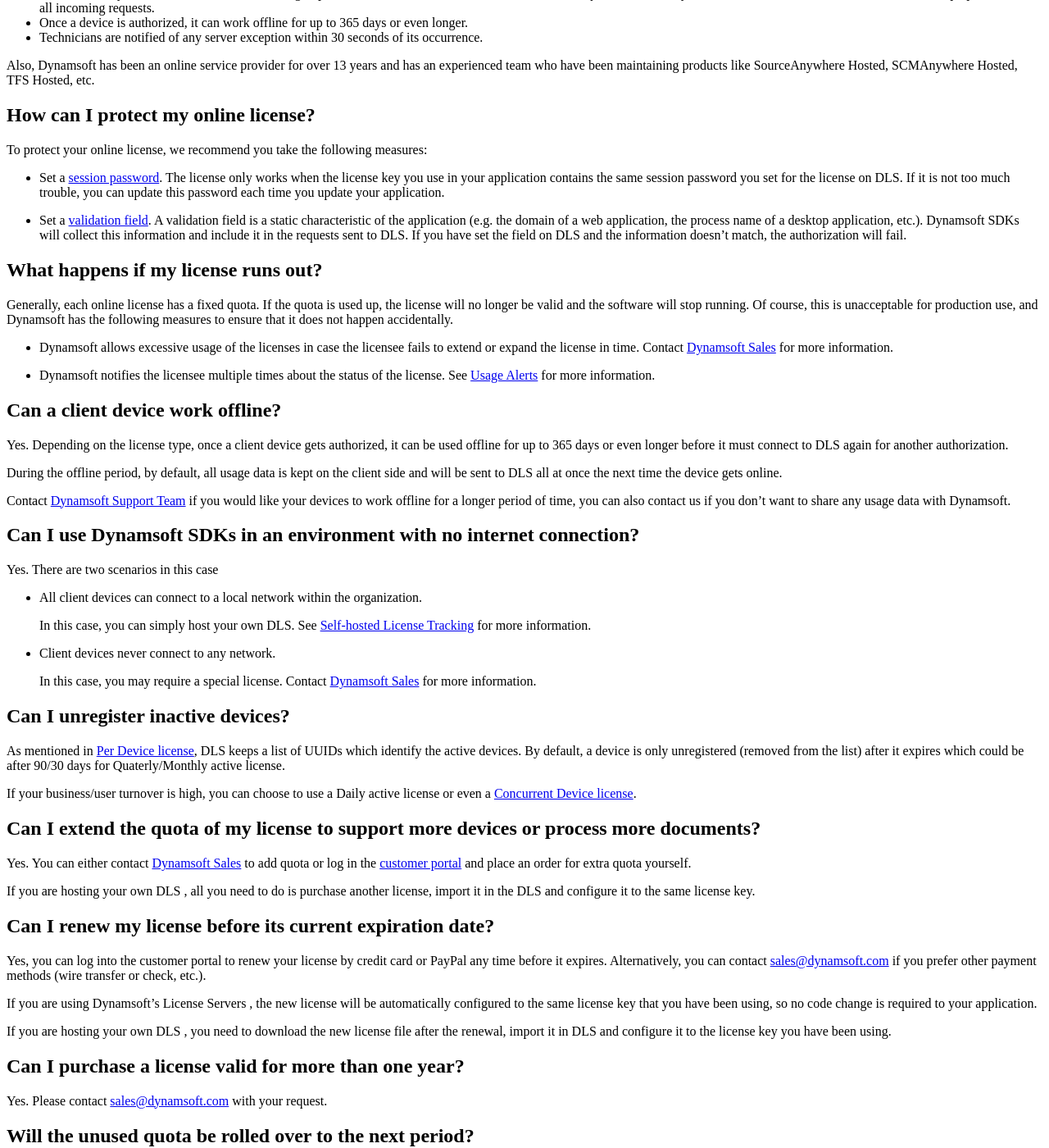
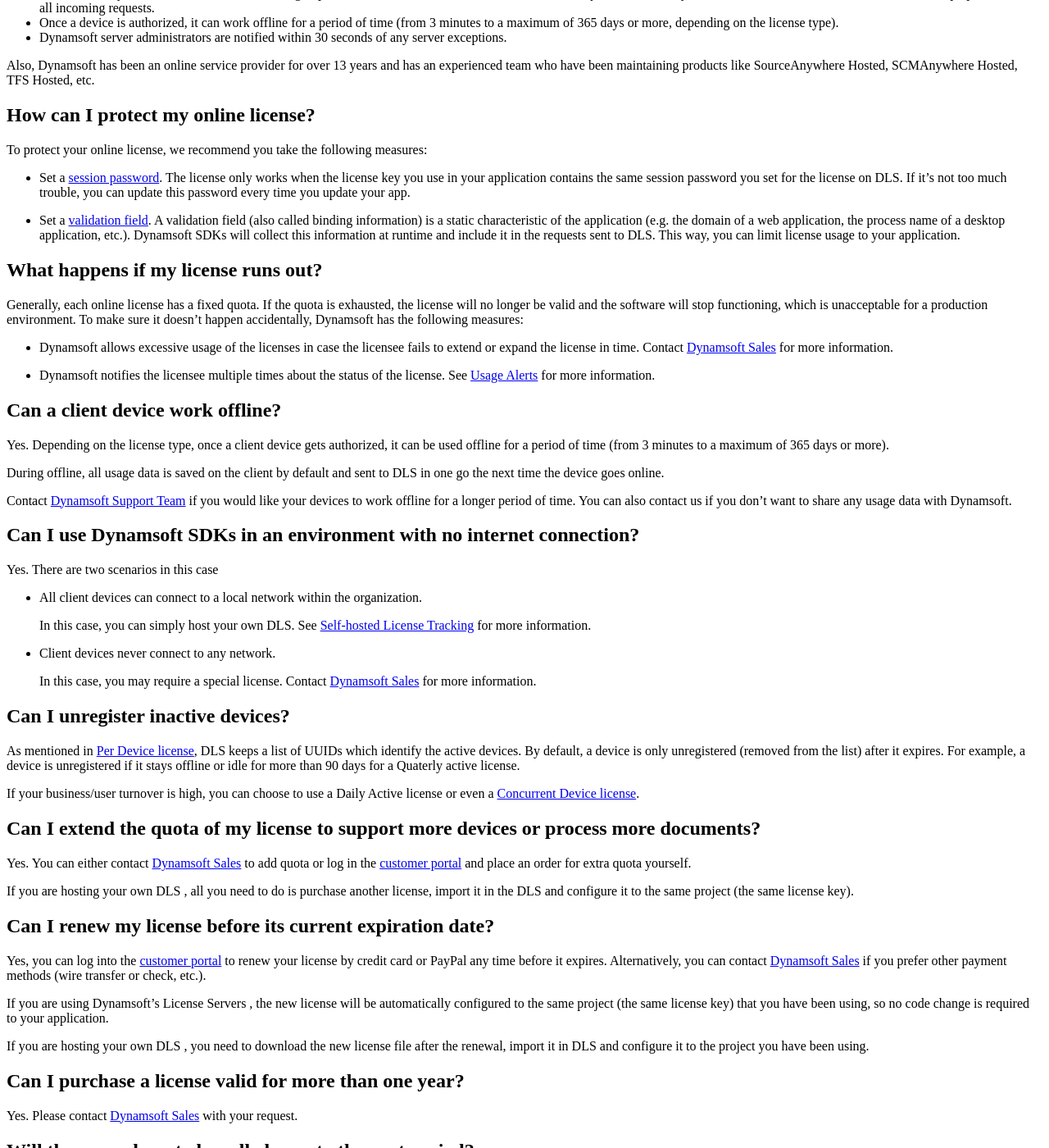
Before and after one commit to dynamsoft-docs/license-server-docs, a Jekyll site: the page built from about/licenseFAQ.md, in a window 1280 px wide and 1400 px high, scrolled down 1939 px. Shown: the whole window at 82% size. Built offline with Jekyll 4.4.1, drawn with Linux system fonts in a browser that asks for light colours; some of the changed text lies outside the part shown.

Commit message:
updated lic faq

```diff
--- a/about/licenseFAQ.md
+++ b/about/licenseFAQ.md
@@ -133,7 +134,7 @@
 }
 </script>
 
-# Dynamsoft Licensing FAQ
+# Dynamsoft License Server FAQ
 
 Table of Contents
 
@@ -180,10 +181,10 @@
 
 DLS is the only software that Dynamsoft SDKs would be communicating with at runtime, so the security of DLS matters. The following are the security features of DLS :
 
-* DLS is responsible for authorizing the SDKs as well as tracking the usage. It is designed to send/receive static data only when requested. No script can be run remotely on DLS nor from DLS to the requesting clients.
 * DLS supports HTTPS and it is highly recommended that it runs via HTTPS.
 * DLS supports application binding. With application binding, authorization to use the SDK is only granted to requests sent from the application that has its ID, name or domain bound.
 * DLS supports setting a session password to avoid abuse.
+* DLS is responsible for authorizing the SDKs as well as tracking the usage. It is designed to send/receive static data only when requested. No script can be run remotely on DLS nor from DLS to the requesting clients.
 * Authorizations sent back by DLS and usage reports sent to DLS are specially encrypted and cannot be deciphered by any other party.
 
 Last but not least, Dynamsoft is [ISO 27001](https://www.iso.org/isoiec-27001-information-security.html) certified and we take information & data security seriously.
@@ -195,8 +196,8 @@
 * DLS is hosted on AWS.
 * DLS database is backed up every 60 minutes.
 * There are always two instances of "DLS" running in parallel on different machines with their databases synchronized every 10 minutes. If one of them fails, the other will step up to take over all incoming requests.
-* Once a device is authorized, it can work offline for up to 365 days or even longer.
-* Technicians are notified of any server exception within 30 seconds of its occurrence.
+* Once a device is authorized, it can work offline for a period of time (from 3 minutes to a maximum of 365 days or more, depending on the license type).
+* Dynamsoft server administrators are notified within 30 seconds of any server exceptions.
 
 Also, Dynamsoft has been an online service provider for over 13 years and has an experienced team who have been maintaining products like SourceAnywhere Hosted, SCMAnywhere Hosted, TFS Hosted, etc.
 
@@ -204,13 +205,13 @@
 
 To protect your online license, we recommend you take the following measures:
 
-* Set a [session password]({{site.about}}terms.html#session-password). The license only works when the license key you use in your application contains the same session password you set for the license on DLS. If it is not too much trouble, you can update this password each time you update your application.
+* Set a [session password]({{site.about}}terms.html#session-password). The license only works when the license key you use in your application contains the same session password you set for the license on DLS. If it's not too much trouble, you can update this password every time you update your app.
 
-* Set a [validation field]({{site.about}}terms.html#valication-field). A validation field is a static characteristic of the application (e.g. the domain of a web application, the process name of a desktop application, etc.). Dynamsoft SDKs will collect this information and include it in the requests sent to DLS. If you have set the field on DLS and the information doesn't match, the authorization will fail.
+* Set a [validation field]({{site.about}}terms.html#valication-field). A validation field (also called binding information) is a static characteristic of the application (e.g. the domain of a web application, the process name of a desktop application, etc.). Dynamsoft SDKs will collect this information at runtime and include it in the requests sent to DLS. This way, you can limit license usage to your application.
 
 ## What happens if my license runs out?
 
-Generally, each online license has a fixed quota. If the quota is used up, the license will no longer be valid and the software will stop running. Of course, this is unacceptable for production use, and Dynamsoft has the following measures to ensure that it does not happen accidentally.
+Generally, each online license has a fixed quota. If the quota is exhausted, the license will no longer be valid and the software will stop functioning, which is unacceptable for a production environment. To make sure it doesn't happen accidentally, Dynamsoft has the following measures:
 
 * Dynamsoft allows excessive usage of the licenses in case the licensee fails to extend or expand the license in time. Contact [Dynamsoft Sales](mailto:sales@dynamsoft.com) for more information.
 
@@ -218,11 +219,11 @@
 
 ## Can a client device work offline?
 
-Yes. Depending on the license type, once a client device gets authorized, it can be used offline for up to 365 days or even longer before it must connect to DLS again for another authorization.
+Yes. Depending on the license type, once a client device gets authorized, it can be used offline for a period of time (from 3 minutes to a maximum of 365 days or more).
 
-During the offline period, by default, all usage data is kept on the client side and will be sent to DLS all at once the next time the device gets online.
+During offline, all usage data is saved on the client by default and sent to DLS in one go the next time the device goes online.
 
-Contact [Dynamsoft Support Team](mailto:support@dynamsoft.com) if you would like your devices to work offline for a longer period of time, you can also contact us if you don't want to share any usage data with Dynamsoft.
+Contact [Dynamsoft Support Team](mailto:support@dynamsoft.com) if you would like your devices to work offline for a longer period of time. You can also contact us if you don't want to share any usage data with Dynamsoft.
 
 ## Can I use Dynamsoft SDKs in an environment with no internet connection?
 
@@ -238,27 +239,27 @@
 
 ## Can I unregister inactive devices?
 
-As mentioned in [Per Device license]({{site.about}}licensetypes.html#per-client-device), DLS keeps a list of UUIDs which identify the active devices. By default, a device is only unregistered (removed from the list) after it expires which could be after 90/30 days for Quaterly/Monthly active license.
+As mentioned in [Per Device license]({{site.about}}licensetypes.html#per-client-device), DLS keeps a list of UUIDs which identify the active devices. By default, a device is only unregistered (removed from the list) after it expires. For example, a device is unregistered if it stays offline or idle for more than 90 days for a Quaterly active license.
 
-If your business/user turnover is high, you can choose to use a Daily active license or even a [Concurrent Device license]({{site.about}}licensetypes.html#per-concurrent-device).
+If your business/user turnover is high, you can choose to use a Daily Active license or even a [Concurrent Device license]({{site.about}}licensetypes.html#per-concurrent-device).
 
 ## Can I extend the quota of my license to support more devices or process more documents?
 
-Yes. You can either contact [Dynamsoft Sales](mailto:sales@dynamsoft.com) to add quota or log in the [customer portal](https://www.dynamsoft.com/customer/order/list) and place an order for extra quota yourself.
+Yes. You can either contact [Dynamsoft Sales](mailto:sales@dynamsoft.com) to add quota or log in the [customer portal](https://www.dynamsoft.com/customer/license/fullLicense) and place an order for extra quota yourself.
 
-If you are hosting your own DLS , all you need to do is purchase another license, import it in the DLS and configure it to the same license key.
+If you are hosting your own DLS , all you need to do is purchase another license, import it in the DLS and configure it to the same project (the same license key).
 
 ## Can I renew my license before its current expiration date?
 
-Yes, you can log into the customer portal to renew your license by credit card or PayPal any time before it expires. Alternatively, you can contact [sales@dynamsoft.com](mailto:sales@dynamsoft.com) if you prefer other payment methods (wire transfer or check, etc.).
+Yes, you can log into the [customer portal](https://www.dynamsoft.com/customer/license/fullLicense) to renew your license by credit card or PayPal any time before it expires. Alternatively, you can contact [Dynamsoft Sales](mailto:sales@dynamsoft.com) if you prefer other payment methods (wire transfer or check, etc.).
 
-If you are using Dynamsoft's License Servers , the new license will be automatically configured to the same license key that you have been using, so no code change is required to your application.
+If you are using Dynamsoft's License Servers , the new license will be automatically configured to the same project (the same license key) that you have been using, so no code change is required to your application.
 
-If you are hosting your own DLS , you need to download the new license file after the renewal, import it in DLS and configure it to the license key you have been using.
+If you are hosting your own DLS , you need to download the new license file after the renewal, import it in DLS and configure it to the project you have been using.
 
 ## Can I purchase a license valid for more than one year?
 
-Yes. Please contact [sales@dynamsoft.com](mailto:sales@dynamsoft.com) with your request.
+Yes. Please contact [Dynamsoft Sales](mailto:sales@dynamsoft.com) with your request.
 
 ## Will the unused quota be rolled over to the next period?
 
```
Also changed, not shown: other parts of about/licenseFAQ.md (+1 -0 lines), about/index.md (+1 -1 lines), about/licenseTypes.md (+2 -9 lines).
